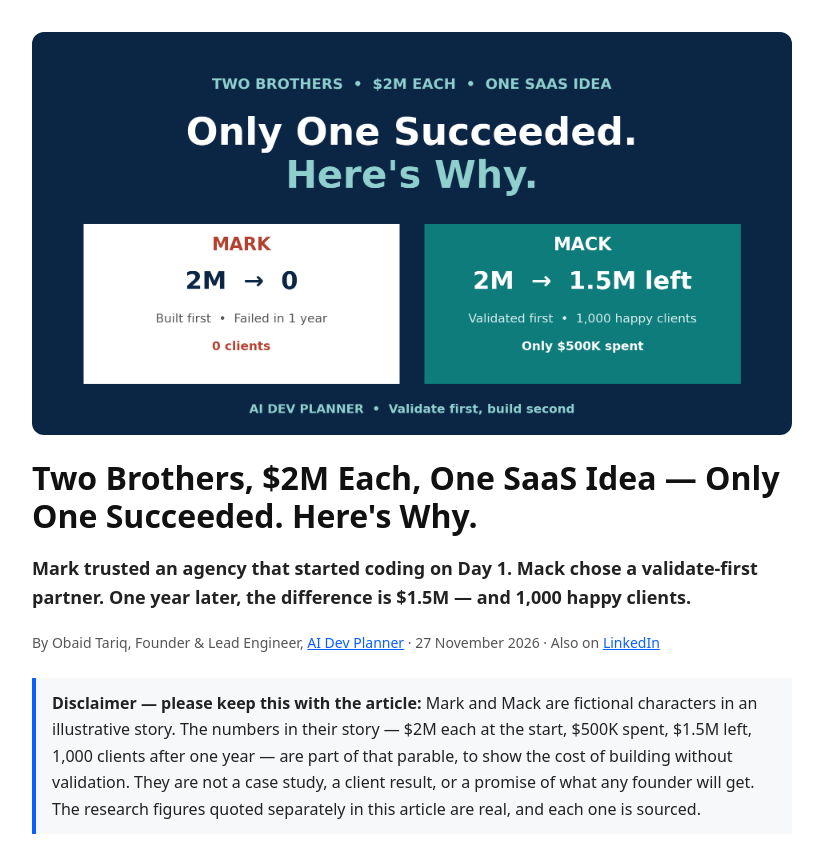
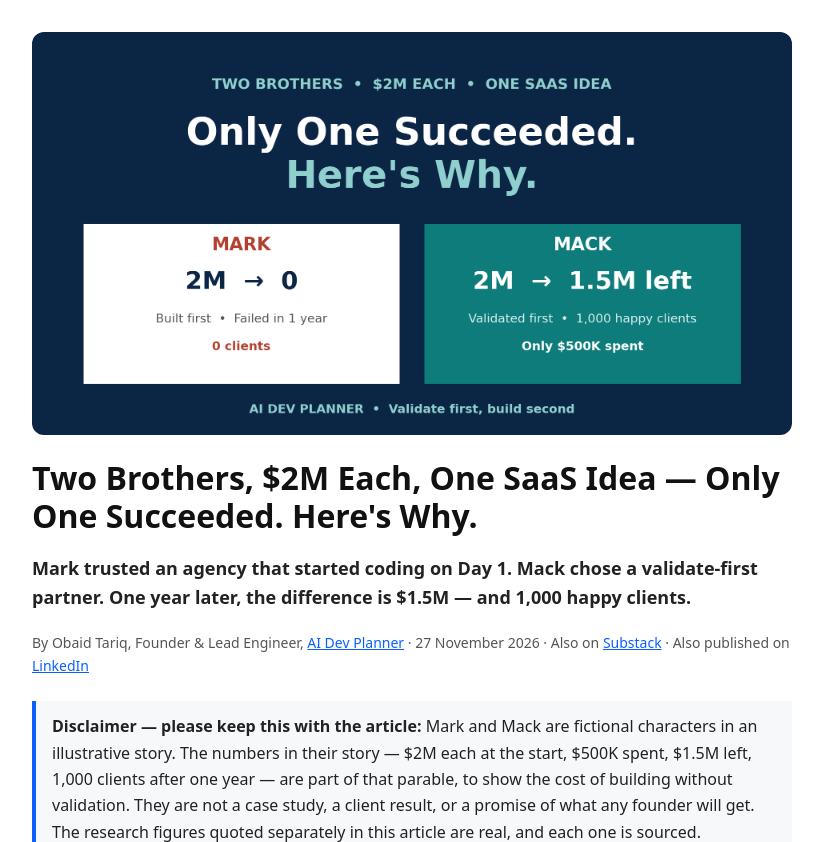
Before and after one commit to obaid-the-dev/obaid-the-dev.github.io, a plain HTML site: page two-brothers-2m-each-one-saas-idea.html in a window 1280 px wide. Shown: the top 842 px of the page, without its empty margins (228-1051 px from the left). Drawn offline with Linux system fonts and the light colour scheme.

Commit message:
Point Article 3 canonical at Substack (was LinkedIn)

```diff
--- a/two-brothers-2m-each-one-saas-idea.html
+++ b/two-brothers-2m-each-one-saas-idea.html
@@ -5,7 +5,7 @@
 <meta name="viewport" content="width=device-width, initial-scale=1">
 <title>Two Brothers, $2M Each, One SaaS Idea — Only One Succeeded. Here's Why. — AI Dev Planner</title>
 <meta name="description" content="Two brothers, $2M each, one SaaS idea. Mark built first with no validation and lost everything in a year. Mack validated first — market gap, competitors, then build — and ended the year with 1,000 happy clients and $1.5M still in the bank.">
-<link rel="canonical" href="https://www.linkedin.com/pulse/two-brothers-2m-each-one-saas-idea-only-succeeded-heres-jex8f/">
+<link rel="canonical" href="https://aidevplanner.substack.com/p/two-brothers-2m-each-one-saas-idea">
 <meta property="og:title" content="Two Brothers, $2M Each, One SaaS Idea — Only One Succeeded. Here's Why.">
 <meta property="og:description" content="Same money. Same SaaS idea. Opposite ending. Mark built first and lost $2M in a year. Mack validated first and kept $1.5M with 1,000 happy clients.">
 <meta property="og:type" content="article">
@@ -48,7 +48,7 @@ footer{margin-top:48px;border-top:1px solid #ddd;padding-top:16px;color:#555;fon
 <img class="hero" src="article-03-hero-mark-vs-mack.png" alt="Two Brothers, $2M Each, One SaaS Idea — Only One Succeeded. Here's Why. Mark $2M to $0, Mack $2M to $1.5M left" width="1200" height="628">
 <h1>Two Brothers, $2M Each, One SaaS Idea — Only One Succeeded. Here's Why.</h1>
 <p class="lede"><strong>Mark trusted an agency that started coding on Day 1. Mack chose a validate-first partner. One year later, the difference is $1.5M — and 1,000 happy clients.</strong></p>
-<p class="note">By Obaid Tariq, Founder &amp; Lead Engineer, <a href="https://aidevplanner.com/">AI Dev Planner</a> · 27 November 2026 · Also on <a href="https://www.linkedin.com/pulse/two-brothers-2m-each-one-saas-idea-only-succeeded-heres-jex8f/">LinkedIn</a></p>
+<p class="note">By Obaid Tariq, Founder &amp; Lead Engineer, <a href="https://aidevplanner.com/">AI Dev Planner</a> · 27 November 2026 · Also on <a href="https://aidevplanner.substack.com/p/two-brothers-2m-each-one-saas-idea">Substack</a> · Also published on <a href="https://www.linkedin.com/pulse/two-brothers-2m-each-one-saas-idea-only-succeeded-heres-jex8f/">LinkedIn</a></p>
 <div class="disclaimer"><strong>Disclaimer — please keep this with the article:</strong> Mark and Mack are fictional characters in an illustrative story. The numbers in their story — $2M each at the start, $500K spent, $1.5M left, 1,000 clients after one year — are part of that parable, to show the cost of building without validation. They are not a case study, a client result, or a promise of what any founder will get. The research figures quoted separately in this article are real, and each one is sourced.</div>
 <p>One year ago, two brothers each had $2M and one SaaS idea.</p>
 <p>Today, one has $0 and a dead product.</p>
```
